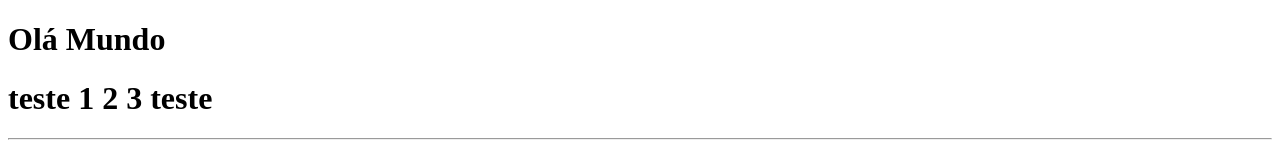
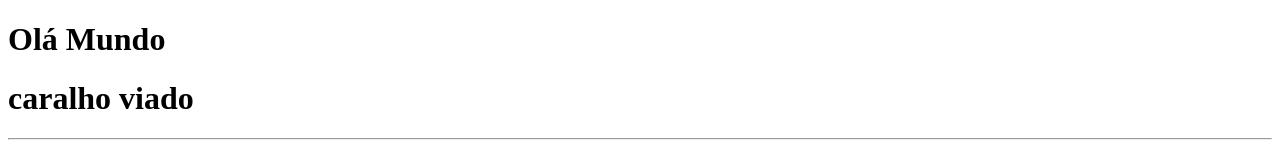
Before and after one commit to caioatenas/Ola-Mundo, a plain HTML site: page LOCAL/index.html in a window 1280 px wide. Shown: the top 156 px of the page. Drawn offline with Linux system fonts and the light colour scheme.

Commit message:
Update index.html

```diff
--- a/LOCAL/index.html
+++ b/LOCAL/index.html
@@ -7,7 +7,7 @@
 </head>
 <body>
     <h1>Olá Mundo</h1>
-    <h1> teste 1 2 3 teste </h1>
+    <h1> caralho viado </h1>
     <hr>
     <p>Lorem, ipsum dolor sit amet consectetur adipisicing elit. Explicabo recusandae mollitia dolore neque. Aut voluptatem, quaerat sit voluptas cum harum perspiciatis dicta. Esse architecto, vitae a expedita fuga magnam repellat.</p>
 </body>
```
